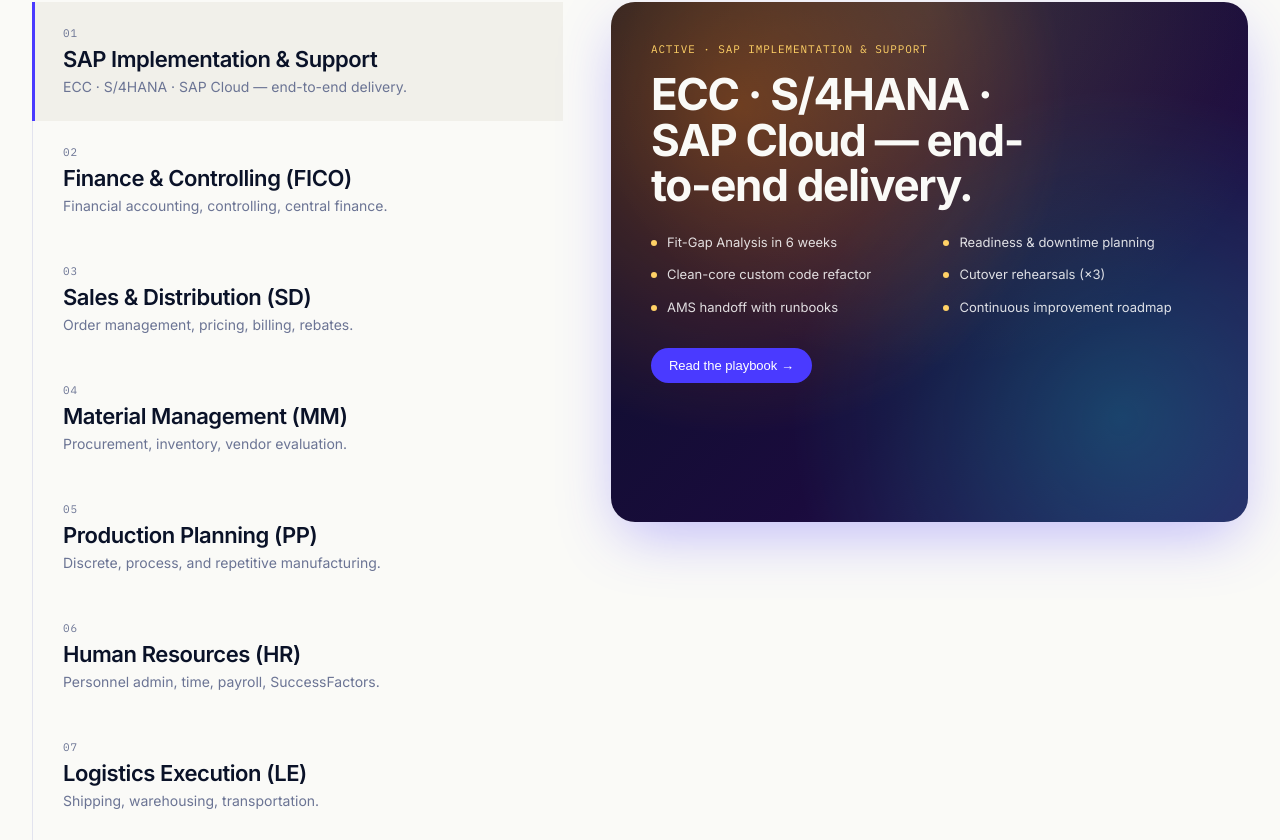
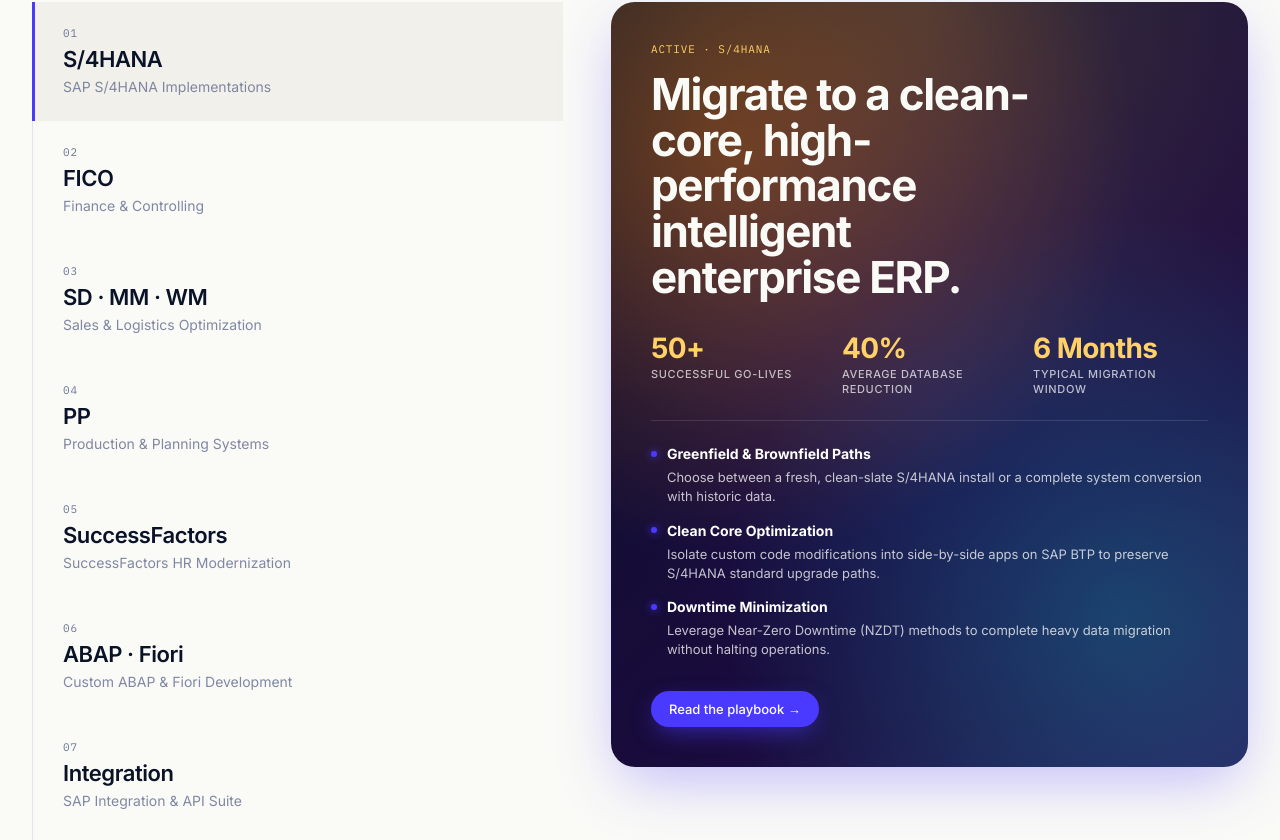
Before and after one commit to jawadhafeez171/dstellar1, a Next.js app: page / in a window 1280 px wide. Shown: the part 2240-3080 px from the top of the page. Built offline with nearby package versions, Linux system fonts and the light colour scheme.

Commit message:
section 3 update

```diff
--- a/src/app/globals.css
+++ b/src/app/globals.css
@@ -1534,6 +1534,93 @@
   background: var(--accent-hi);
   margin-top: 7px;
 }
+
+/* Stats row inside service panel */
+.sp-stats-row {
+  display: grid;
+  grid-template-columns: repeat(3, 1fr);
+  gap: 16px;
+  margin-top: 32px;
+  border-bottom: 1px solid rgba(255, 255, 255, 0.12);
+  padding-bottom: 24px;
+}
+
+.sp-stat-item {
+  display: flex;
+  flex-direction: column;
+  gap: 4px;
+}
+
+.sp-stat-value {
+  font-size: 28px;
+  font-weight: 700;
+  color: var(--accent-hi);
+  line-height: 1.1;
+  letter-spacing: -0.02em;
+}
+
+.sp-stat-label {
+  font-size: 11px;
+  color: rgba(255, 255, 255, 0.7);
+  text-transform: uppercase;
+  letter-spacing: 0.06em;
+  font-weight: 500;
+  line-height: 1.3;
+}
+
+/* Capabilities list inside service panel */
+.sp-caps {
+  display: flex;
+  flex-direction: column;
+  gap: 16px;
+  margin-top: 24px;
+}
+
+.sp-cap {
+  display: flex;
+  flex-direction: column;
+}
+
+.sp-cap-title-row {
+  display: flex;
+  align-items: center;
+  gap: 10px;
+  font-size: 14px;
+  font-weight: 600;
+  color: #ffffff;
+}
+
+.sp-cap-title-row .dot {
+  flex: 0 0 6px;
+  width: 6px;
+  height: 6px;
+  border-radius: 50%;
+}
+
+.sp-cap p {
+  margin: 6px 0 0 16px;
+  font-size: 13px;
+  color: rgba(255, 255, 255, 0.75);
+  line-height: 1.45;
+}
+
+/* Dynamic background glow bubble */
+.sp-glow {
+  position: absolute;
+  inset: 0;
+  z-index: 1;
+  pointer-events: none;
+  transition: background 0.6s ease-in-out;
+}
+
+@media (max-width: 960px) {
+  .sp-stats-row {
+    grid-template-columns: 1fr;
+    gap: 14px;
+    padding-bottom: 18px;
+  }
+}
+
 
 /* ————— PRODUCTS ————— */
 .products-row {
--- a/src/components/SAPServices.tsx
+++ b/src/components/SAPServices.tsx
@@ -3,14 +3,28 @@
 import { useState } from 'react';
 import { motion, AnimatePresence } from 'framer-motion';
 import { useLanguage } from '@/context/LanguageContext';
+import { CONSULTING_TRANSLATIONS } from '@/lib/sapConsultingTranslations';
 
 export function SAPServices() {
   const [active, setActive] = useState(0);
-  const { t, tData } = useLanguage();
+  const { language, t } = useLanguage();
 
-  const sapConsulting = tData<any[]>('sapConsulting');
-  const sapFeats = tData<string[]>('sap_feats');
-  const svc = sapConsulting[active];
+  const SLUGS = [
+    's4hana',
+    'fico',
+    'logistics',
+    'production',
+    'successfactors',
+    'abap-fiori',
+    'integration',
+    'ariba-supply-chain'
+  ];
+
+  const services = SLUGS.map(slug => {
+    return CONSULTING_TRANSLATIONS[language]?.[slug] || CONSULTING_TRANSLATIONS['en'][slug];
+  });
+
+  const svc = services[active];
 
   return (
     <section className="section-pad">
@@ -29,15 +43,21 @@
       </motion.div>
       <div className="services-split">
         <div className="service-tabs">
-          {sapConsulting.slice(0, 8).map((s, i) => (
-            <div key={s.t} className={`service-tab ${active===i?'active':''}`} onClick={() => setActive(i)}>
+          {services.map((s, i) => (
+            <div key={s.slug} className={`service-tab ${active===i?'active':''}`} onClick={() => setActive(i)}>
               <div className="mono">0{i+1}</div>
-              <h4>{s.t}</h4>
-              <p>{s.d}</p>
+              <h4>{s.badge}</h4>
+              <p style={{ margin: '4px 0 0', opacity: 0.85 }}>{s.title}</p>
             </div>
           ))}
         </div>
-        <div className="service-panel">
+        <div className="service-panel" style={{ overflow: 'hidden', position: 'relative' }}>
+          <div
+            className="sp-glow"
+            style={{
+              background: `radial-gradient(circle at 50% 50%, ${svc.themeColor}1a 0%, transparent 70%)`
+            }}
+          />
           <AnimatePresence mode="wait">
             <motion.div
               key={active}
@@ -45,21 +65,53 @@
               animate={{ opacity: 1, x: 0 }}
               exit={{ opacity: 0, x: -20 }}
               transition={{ duration: 0.3, ease: "easeInOut" }}
-              style={{ display: 'flex', flexDirection: 'column', height: '100%', justifyContent: 'space-between' }}
+              style={{ display: 'flex', flexDirection: 'column', height: '100%', justifyContent: 'space-between', position: 'relative', zIndex: 2 }}
             >
               <div>
                 <div className="sp-hero">
-                  <div className="mono" style={{color:'var(--accent-hi)'}}>{t('active')} · {svc.t}</div>
-                  <h3>{svc.d}</h3>
+                  <div className="mono" style={{color:'var(--accent-hi)'}}>{t('active')} · {svc.badge}</div>
+                  <h3>{svc.subtitle}</h3>
                 </div>
-                <div className="sp-feats">
-                  {sapFeats.map(f => (
-                    <div key={f} className="sp-feat"><span className="dot"/><span>{f}</span></div>
+
+                {/* Dynamic Stats Row */}
+                <div className="sp-stats-row">
+                  {svc.stats.map(st => (
+                    <div key={st.label} className="sp-stat-item">
+                      <div className="sp-stat-value">{st.value}</div>
+                      <div className="sp-stat-label">{st.label}</div>
+                    </div>
+                  ))}
+                </div>
+
+                {/* Dynamic Capabilities */}
+                <div className="sp-caps">
+                  {svc.capabilities.map(cap => (
+                    <div key={cap.title} className="sp-cap">
+                      <div className="sp-cap-title-row">
+                        <span className="dot" style={{ background: svc.themeColor, boxShadow: `0 0 8px ${svc.themeColor}` }} />
+                        <strong>{cap.title}</strong>
+                      </div>
+                      <p>{cap.desc}</p>
+                    </div>
                   ))}
                 </div>
               </div>
+
               <div style={{marginTop: 32}}>
-                <button className="cta-btn" style={{background: 'var(--accent)', color: '#fff'}}>{t('read_playbook')}</button>
+                <a
+                  href={`/sap-consulting/${svc.slug}`}
+                  className="cta-btn"
+                  style={{
+                    background: svc.themeColor,
+                    color: '#fff',
+                    textDecoration: 'none',
+                    display: 'inline-flex',
+                    alignItems: 'center',
+                    boxShadow: `0 8px 24px -6px ${svc.themeColor}aa`
+                  }}
+                >
+                  {t('read_playbook')}
+                </a>
               </div>
             </motion.div>
           </AnimatePresence>
```
